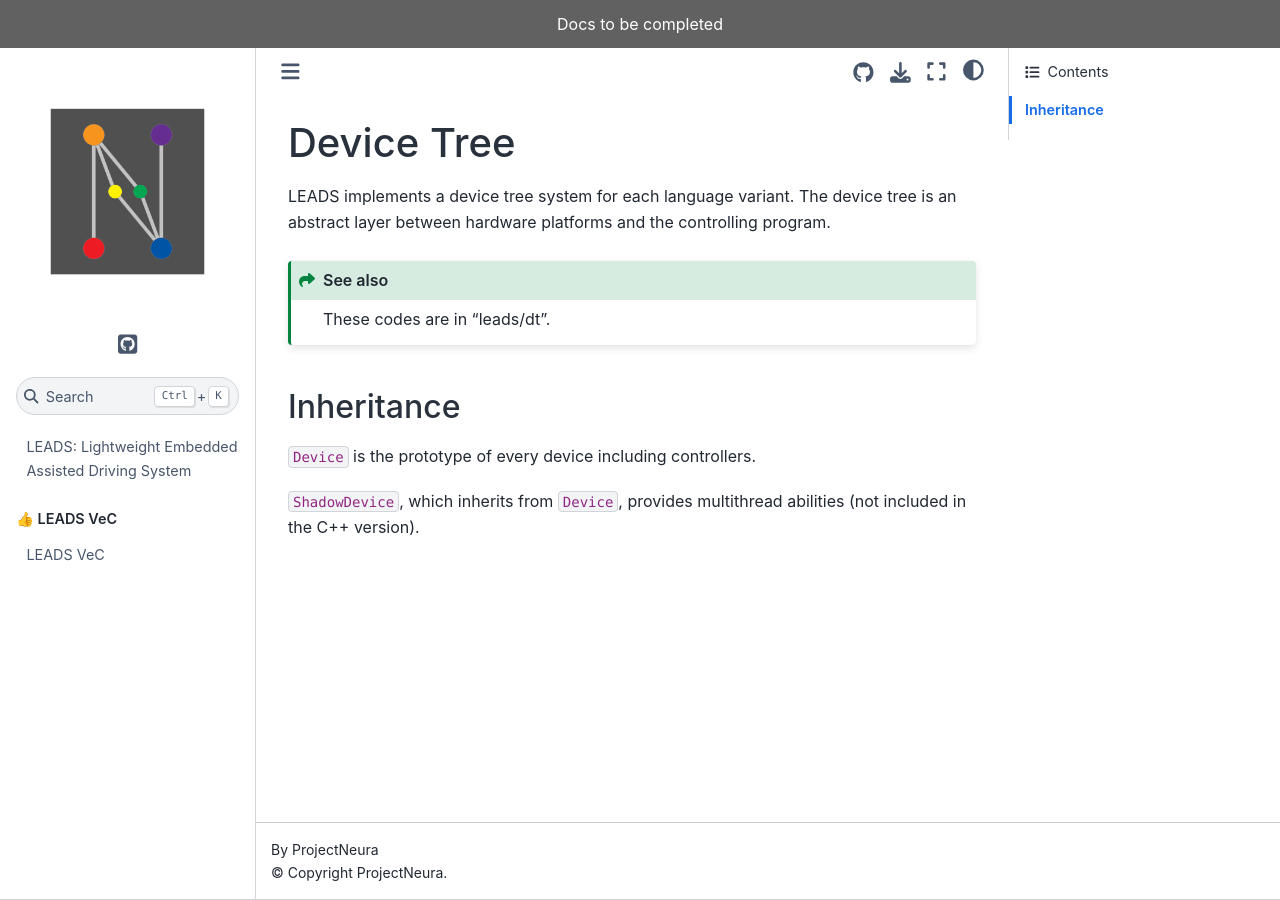
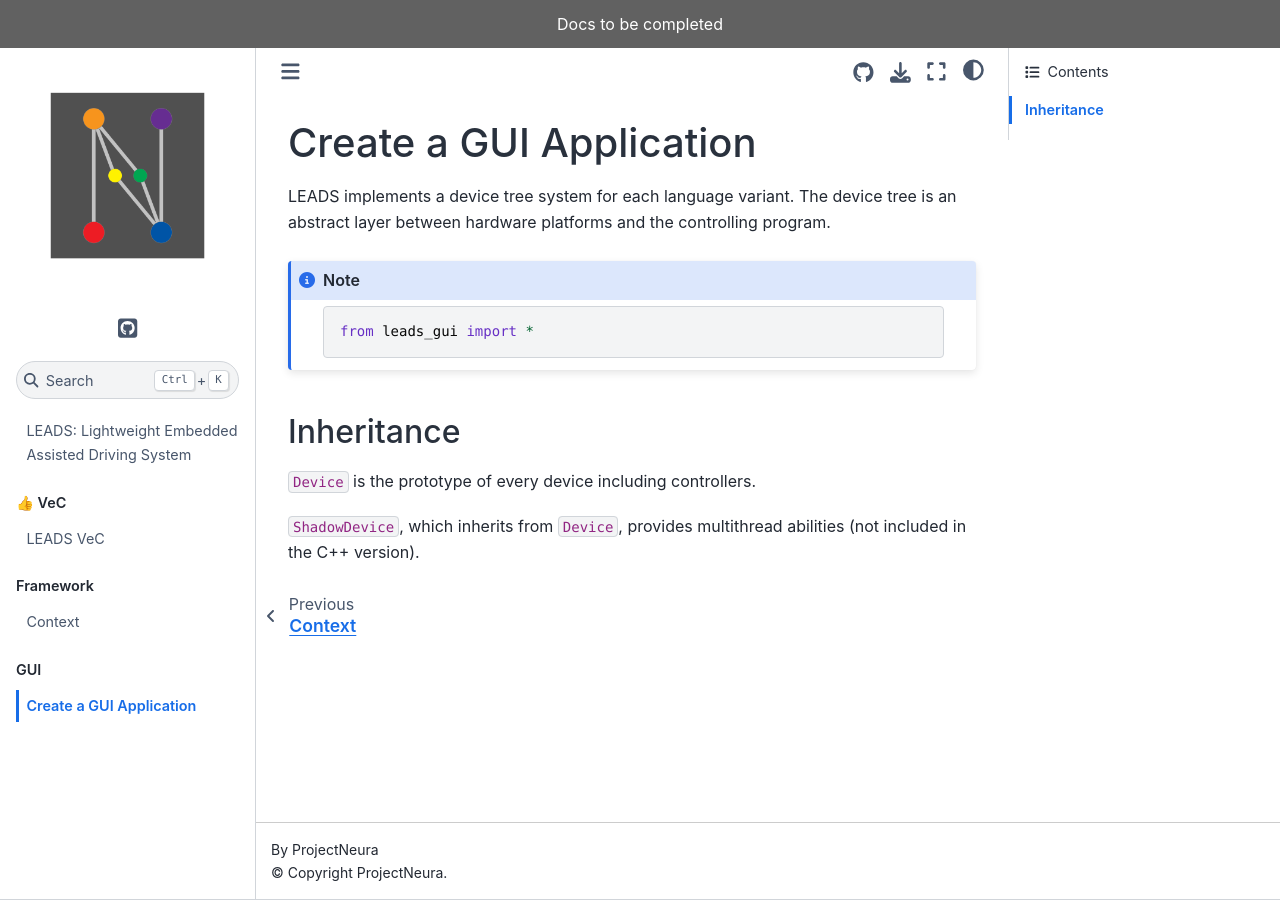
Before and after one commit to ProjectNeura/leads-docs, a Sphinx documentation site: the page built from docs/gui.md, in a window 1280 px wide. Built offline with Sphinx 7.4.7 and the Sphinx Book theme 1.1.4, drawn with Linux system fonts in a browser that asks for light colours; pages that are not in the unit, such as notebooks, are missing from menus.

Commit message:
Routine updates.

````diff
--- a/docs/conf.py
+++ b/docs/conf.py
@@ -48,7 +48,10 @@ myst_enable_extensions = [
 templates_path = ["_templates"]
 exclude_patterns = ["_build", "Thumbs.db", ".DS_Store"]
 
-autodoc2_packages = [_SITE_PACKAGES + "/leads"]
+autodoc2_packages = [
+    _SITE_PACKAGES + "/leads",
+    _SITE_PACKAGES + "/leads_gui"
+]
 
 # -- Options for HTML output -------------------------------------------------
 # https://www.sphinx-doc.org/en/master/usage/configuration.html#options-for-html-output
--- a/docs/leads/dt.md
+++ b/docs/gui.md
@@ -1,10 +1,14 @@
-# Device Tree
+# Create a GUI Application
 
 LEADS implements a device tree system for each language variant. The device tree is an abstract layer between hardware
 platforms and the controlling program.
 
-:::{seealso}
-These codes are in "leads/dt".
+:::{note}
+
+```python
+from leads_gui import *
+```
+
 :::
 
 ## Inheritance
````
Also changed, not shown: docs/context.md (added, +20 -0 lines), docs/index.md (+10 -3 lines), docs/leads/comm/client.md (deleted, +0 -22 lines), docs/leads/comm/index.md (deleted, +0 -7 lines).
